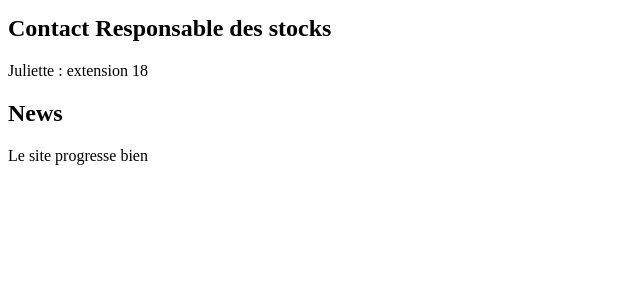
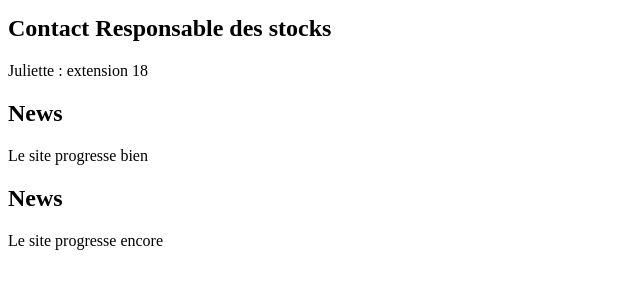
Before and after one commit to Firewin/Shop, a PHP site: page / in a window 1280 px wide. Shown: the part 289-589 px from the top of the page, without its empty margins (0-640 px from the left). Run offline with PHP 8.4, Linux system fonts and the light colour scheme.

Commit message:
Modification index 3

```diff
--- a/pages/index.php
+++ b/pages/index.php
@@ -29,6 +29,11 @@
                 <p>Le site progresse bien</p>
             </section>
 
+            <section>
+                <h2>News</h2>
+                <p>Le site progresse encore</p>
+            </section>
+
         </div>
     </body>
 </html>
```
